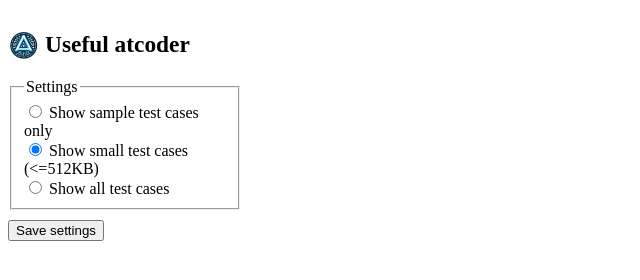
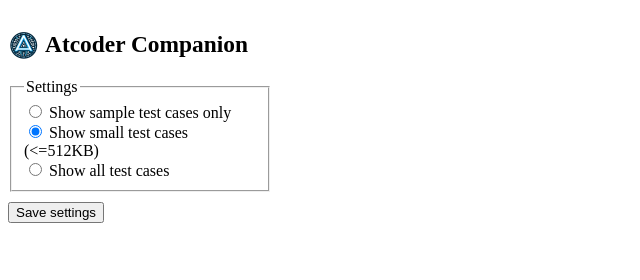
Before and after one commit to conlacda/atcoder-companion, a browser extension: page browser-extension/chrome-extension/index.html in a window 1280 px wide. Shown: the whole page, without its empty margins (0-640 px from the left). Drawn offline with Linux system fonts and the light colour scheme.

Commit message:
update note, marquee images for extension

```diff
--- a/browser-extension/chrome-extension/index.html
+++ b/browser-extension/chrome-extension/index.html
@@ -1,7 +1,7 @@
 <html>
 <style>
     html {
-        width: 250px;
+        width: 280px;
         height: 200px;
     }
 
@@ -23,7 +23,7 @@
 <body>
     <div class="container" style="height: 70px;">
         <img src="icons/icon-32.png" />
-        <h3>Useful atcoder</h3>
+        <h3>Atcoder Companion</h3>
     </div>
     <fieldset name="testcase-size-form">
         <legend>Settings</legend>
```
Also changed, not shown: browser-extension/chrome-extension/scripts/rating-estimator/main.js (added, +12 -0 lines), README.md, browser-extension/chrome-extension/manifest.json, images/Atcoder Companion_1400x560.png, images/Atcoder Companion_440x280.png (added).
